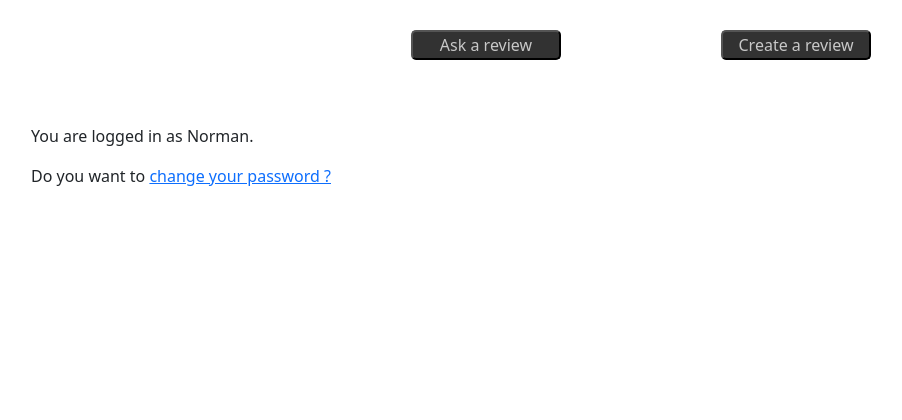
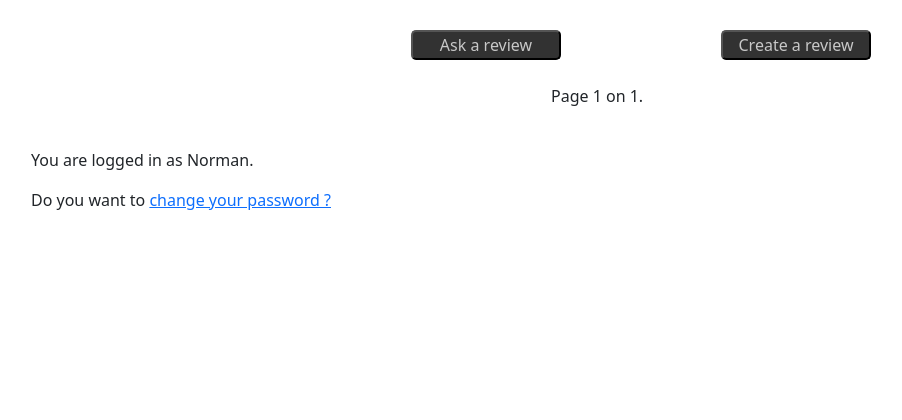
Before and after one commit to Kmenguete/OpenClassroom_project9, a Django app: page /home/ in a window 1280 px wide; the page is wider, and only the part inside the window is pictured. Shown: the part 128-548 px from the top of that part, without its empty margins (14-916 px from the left). Run offline with Django 4.2, Linux system fonts and the light colour scheme; a user stored in the database is signed in; data that the repository does not hold is empty.

Commit message:
succesfully paginated flux page

```diff
--- a/litreview/reviews/templates/reviews/home.html
+++ b/litreview/reviews/templates/reviews/home.html
@@ -11,7 +11,7 @@
     <button id="create_review" type="submit">Create a review</button>
     </form>
      </div><br>
-     {% for item in tickets_and_reviews %}
+     {% for item in page_object %}
         {% if item in reviews %}
              <div class="review_object">
                     <p>{{ item.ticket.title }}</p><br>
@@ -80,6 +80,22 @@
             </form>
         {% endif %}
      {% endfor %}
+     <span>
+        {% if page_object.has_previous %}
+            <a href="?page=1">« first</a>
+            <a href="?page={{ page_object.previous_page_number }}">previous</a>
+        {% endif %}
+
+        <span>
+            Page {{ page_object.number }} on {{ page_object.paginator.num_pages }}.
+
+        </span>
+        {% if page_object.has_next %}
+            <a href="?page={{ page_object.next_page_number }}">next</a>
+
+            <a href="?page={{ page_object.paginator.num_pages }}">previous »</a>
+        {% endif %}
+    </span>
     <p id="delete_account_link"><a href="{% url 'delete_account' user.id %}">Delete account</a></p>
     </div>
 {% endblock content %}
```
